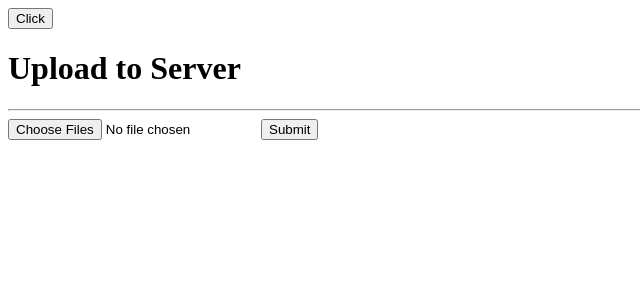
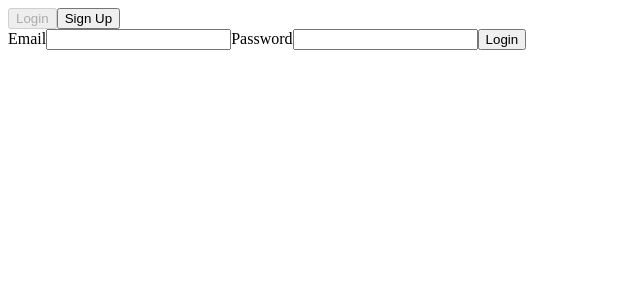
Before and after one commit to AYA-NASH/MediaPlatform, a React (Vite) app in the folder react-module/: page / in a window 1280 px wide. Shown: the top 300 px of the page, without its empty margins (0-640 px from the left). Built offline with nearby package versions, Linux system fonts and the light colour scheme.

Commit message:
Authentication Form Components

```diff
--- a/react-module/src/App.jsx
+++ b/react-module/src/App.jsx
@@ -1,14 +1,17 @@
 // import './App.css'
+import AuthForm from './components/AuthForm.jsx';
 import Button from './components/Button.jsx';
 import LoadForm from './components/LoadForm.jsx';
 import MediaUpload from './components/MediaUpload.jsx';
+import AuthPage from './Pages/Authpage.jsx';
 
 function App() {
 
   return (
     <>
-      <Button text={"Click"} clickHandler={() => { console.log("Button Clilcked!!!") }} />
-      <MediaUpload />
+      {/* <Button text={"Click"} clickHandler={() => { console.log("Button Clilcked!!!") }} /> */}
+      {/* <MediaUpload /> */}
+      <AuthPage />
     </>
   )
 }
--- /dev/null
+++ b/react-module/src/Pages/Authpage.jsx
@@ -0,0 +1,31 @@
+import { useState } from "react";
+import AuthForm from "../components/AuthForm";
+
+function AuthPage() {
+    const [currentForm, setCurrentForm] = useState('login');
+
+    const switchToSignup = () => setCurrentForm('signup');
+    const switchToLogin = () => setCurrentForm('login');
+
+    return (
+        <div className="AuthPage">
+            <div className="swich-forms">
+                <button onClick={switchToLogin} disabled={currentForm === 'login'}>
+                    Login
+                </button>
+
+                <button onClick={switchToSignup} disabled={currentForm === 'signup'}>
+                    Sign Up
+                </button>
+
+                {currentForm === 'login' && <AuthForm operation="login" />}
+                {currentForm === 'signup' && <AuthForm operation="signup" />}
+
+            </div>
+        </div>
+    )
+
+
+}
+
+export default AuthPage;
--- /dev/null
+++ b/react-module/src/components/AuthForm.jsx
@@ -0,0 +1,62 @@
+import { useState } from "react";
+function AuthForm({ operation }) {
+    const [userInfo, setUserInfo] = useState({ email: '', password: '' })
+    const [status, setStatus] = useState('');
+
+    const updateUserData = (evt) => {
+        setUserInfo(oldData => {
+            return {
+                ...oldData,
+                [evt.target.name]: evt.target.value
+            }
+        })
+    }
+
+    const submitUserInfo = async (evt) => {
+        evt.preventDefault();
+
+        try {
+            const response = await fetch(`http://localhost:8000/auth/${operation}`, {
+                method: operation === 'signup' ? 'PUT' : 'POST',
+                headers: {
+                    'Content-Type': 'application/json',
+                },
+                body: JSON.stringify(userInfo),
+            });
+
+            if (!response.ok) {
+                throw new Error('Failed to submit user information');
+            }
+
+            const data = await response.json();
+            setStatus('Success!');
+        } catch (error) {
+            console.error('Error:', error);
+            setStatus('Error occurred');
+        }
+    };
+
+
+    return (
+        <form className="AuthForm">
+            <label htmlFor="email">Email</label>
+            <input type="text"
+                name="email"
+                id="email"
+                value={userInfo.email}
+                onChange={updateUserData}>
+
+            </input>
+
+            <label htmlFor="password">Password</label>
+            <input type="password"
+                name="password"
+                id="password"
+                value={userInfo.password}
+                onChange={updateUserData}></input>
+
+            <button onClick={submitUserInfo}>{operation === 'signup' ? 'Create Account' : 'Login'}</button>
+        </form>)
+}
+
+export default AuthForm;
--- a/react-module/src/components/MediaUpload.jsx
+++ b/react-module/src/components/MediaUpload.jsx
@@ -68,7 +68,6 @@ function MediaUpload() {
                     multiple
                     onChange={handleFileChange}>
                 </input>
-
                 <button type="submit">Submit</button>
             </form>
             {status && <h4>{status}</h4>}
```
